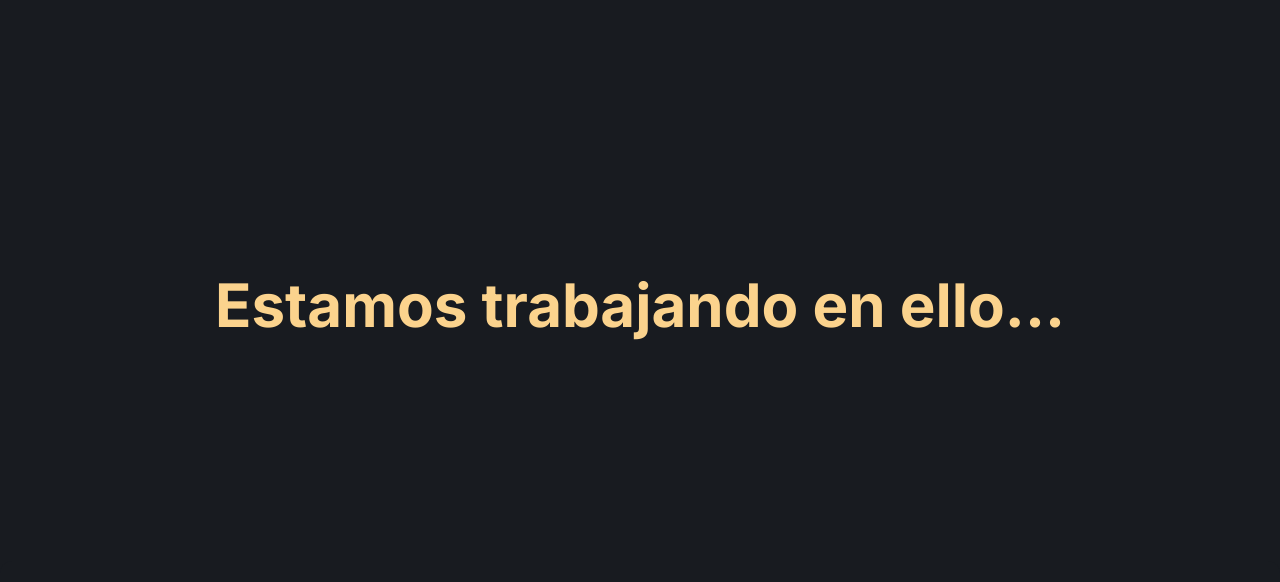
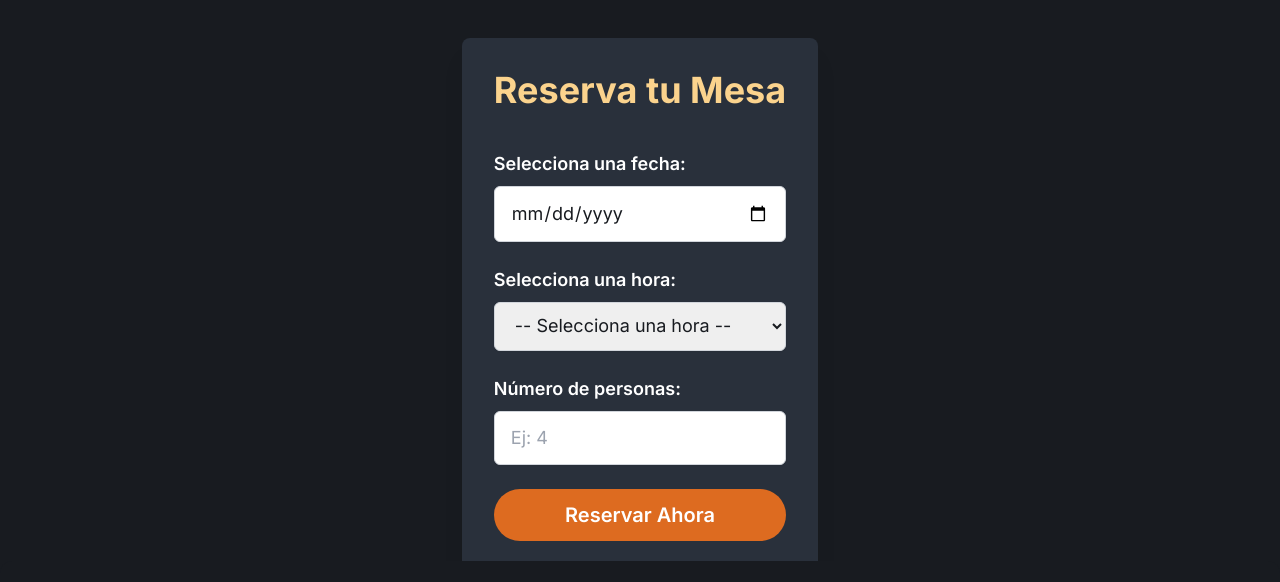
Before and after one commit to IsmaelSanchezRubio/TerraGabi, a plain HTML site: page reserva.html in a window 1280 px wide. Shown: the part 143-725 px from the top of the page. Drawn offline with nearby package versions, Linux system fonts and the light colour scheme.

Commit message:
implementacion reserva sin función

```diff
--- a/app.js
+++ b/app.js
@@ -270,7 +270,13 @@ document.addEventListener("DOMContentLoaded", () => {
           "Un decadente brownie de chocolate acompañado de un helado artesanal de sésamo negro coreano y una 'tierra' crujiente de pistachos.",
         price: "7,50",
         image: "assets/platos/20.png",
-        allergens: ["Gluten", "Lactosa", "Huevo", "Sésamo", "Frutos de cáscara (pistachos)"],
+        allergens: [
+          "Gluten",
+          "Lactosa",
+          "Huevo",
+          "Sésamo",
+          "Frutos de cáscara (pistachos)",
+        ],
       },
     ];
 
@@ -365,7 +371,9 @@ document.addEventListener("DOMContentLoaded", () => {
       const modal = document.getElementById("menu-item-modal");
       const modalImage = document.getElementById("modal-item-image");
       const modalName = document.getElementById("modal-item-name");
-      const modalDescription = document.getElementById("modal-item-description");
+      const modalDescription = document.getElementById(
+        "modal-item-description"
+      );
       const modalPrice = document.getElementById("modal-item-price");
       const modalAllergens = document.getElementById("modal-item-allergens");
 
@@ -432,19 +440,57 @@ document.addEventListener("DOMContentLoaded", () => {
 // Lógica para actualizar los enlaces del header en todas las páginas
 document.addEventListener("DOMContentLoaded", () => {
   // Selecciona todos los enlaces de navegación dentro del header
-  const navLinks = document.querySelectorAll('header nav a');
+  const navLinks = document.querySelectorAll("header nav a");
 
-  navLinks.forEach(link => {
+  navLinks.forEach((link) => {
     // Si el enlace es "Home", asegura que apunte a index.html
-    if (link.textContent.includes('Terra Gabi')) { // Usamos el texto del nombre del restaurante para el enlace de inicio
+    if (link.textContent.includes("Terra Gabi")) {
+      // Usamos el texto del nombre del restaurante para el enlace de inicio
       link.href = "index.html";
-    } else if (link.textContent === 'Carta') {
+    } else if (link.textContent === "Carta") {
       link.href = "carta.html";
-    } else if (link.textContent === 'Reserva de Mesa') {
+    } else if (link.textContent === "Reserva de Mesa") {
       // Ahora el enlace de reserva apunta a la nueva página reserva.html
       link.href = "reserva.html";
-    } else if (link.textContent === 'Contacto') {
+    } else if (link.textContent === "Contacto") {
       link.href = "contacto.html";
     }
   });
 });
+
+// Lógica para la funcionalidad de la reserva de mesa (específica de reserva.html)
+document.addEventListener("DOMContentLoaded", () => {
+  const horaSelect = document.getElementById("hora");
+
+  // Función para generar las opciones de hora
+  function generateTimeOptions() {
+    // Limpia las opciones existentes, excepto la primera (placeholder)
+    while (horaSelect.options.length > 1) {
+      horaSelect.remove(1);
+    }
+
+    // Horario de apertura del restaurante (¡AJUSTA ESTO CON EL HORARIO REAL!)
+    // Ejemplo: de 10:00 a 22:00 cada media hora
+    const openHour = 10; // Hora de apertura (ej: 10 para 10:00)
+    const closeHour = 22; // Hora de cierre (ej: 22 para 22:00)
+
+    // Bucle para generar las horas cada media hora
+    for (let h = openHour; h <= closeHour; h++) {
+      for (let m = 0; m < 60; m += 30) {
+        // Formatea la hora y los minutos para que tengan dos dígitos (ej: 09:00, 10:30)
+        const hour = String(h).padStart(2, "0");
+        const minute = String(m).padStart(2, "0");
+        const time = `${hour}:${minute}`;
+
+        // Crea una nueva opción para el selector
+        const option = document.createElement("option");
+        option.value = time;
+        option.textContent = time;
+        horaSelect.appendChild(option);
+      }
+    }
+  }
+
+  // Llama a la función para generar las opciones de hora cuando la página se carga
+  generateTimeOptions();
+});
--- a/reserva.html
+++ b/reserva.html
@@ -40,15 +40,84 @@
       </nav>
     </header>
 
-    <!-- Contenido Principal -->
+    <!-- Contenido Principal - Formulario de Reserva -->
     <main
       class="flex-grow flex items-center justify-center text-center px-6 py-12 md:py-16 mt-24"
     >
-      <h1
-        class="text-5xl md:text-6xl font-extrabold text-primary leading-tight"
+      <div
+        id="reserva-form"
+        class="bg-white p-8 rounded-lg shadow-xl max-w-lg w-full"
       >
-        Estamos trabajando en ello...
-      </h1>
+        <h1
+          class="text-4xl font-extrabold text-primary mb-6 animate-fade-in-down"
+        >
+          Reserva tu Mesa
+        </h1>
+        <form class="space-y-6" id="formulario-reserva">
+          <!-- Campo para la Fecha -->
+          <div>
+            <label
+              for="fecha"
+              class="block text-lg font-semibold text-white text-left mb-2"
+              >Selecciona una fecha:</label
+            >
+            <!-- Input de tipo date para el calendario -->
+            <input
+              type="date"
+              id="fecha"
+              name="fecha"
+              class="mt-1 block w-full px-4 py-3 border border-gray-300 rounded-md shadow-sm focus:ring-primary focus:border-primary sm:text-lg transition duration-200"
+              required
+            />
+          </div>
+
+          <!-- Campo para la Hora -->
+          <div>
+            <label
+              for="hora"
+              class="block text-lg font-semibold text-white text-left mb-2"
+              >Selecciona una hora:</label
+            >
+            <!-- Select para la hora, se llenará dinámicamente con JavaScript -->
+            <select
+              id="hora"
+              name="hora"
+              class="mt-1 block w-full px-4 py-3 border border-gray-300 rounded-md shadow-sm focus:ring-primary focus:border-primary sm:text-lg transition duration-200"
+              required
+            >
+              <option value="">-- Selecciona una hora --</option>
+            </select>
+          </div>
+
+          <!-- Campo para el Número de Personas -->
+          <div>
+            <label
+              for="personas"
+              class="block text-lg font-semibold text-white text-left mb-2"
+              >Número de personas:</label
+            >
+            <input
+              type="number"
+              id="personas"
+              name="personas"
+              min="1"
+              max="10"
+              class="mt-1 block w-full px-4 py-3 border border-gray-300 rounded-md shadow-sm focus:ring-primary focus:border-primary sm:text-lg transition duration-200"
+              placeholder="Ej: 4"
+              required
+            />
+          </div>
+
+          <!-- Botón de Enviar (sin funcionalidad por ahora) -->
+          <button
+            id="submit-button"
+            type="submit"
+            class="w-full bg-primary text-white py-3 px-4 rounded-md hover:bg-primary-hover focus:outline-none focus:ring-2 focus:ring-primary focus:ring-offset-2 text-xl font-bold transition duration-300 ease-in-out transform hover:scale-105"
+          >
+            Reservar Ahora
+          </button>
+        </form>
+      </div>
     </main>
 
     <!-- Footer de la Página -->
--- a/styles.css
+++ b/styles.css
@@ -385,3 +385,22 @@ body {
     margin-bottom: 1rem; /* Espacio debajo de la lista de alérgenos */
   }
 }
+
+#reserva-form {
+  display: flex;
+  flex-direction: column;
+  gap: 1rem; /* Espacio entre los campos del formulario */
+  background-color: var(--color-gray-800); /* Fondo oscuro para el formulario */
+  padding: 2rem; /* Espacio interno del formulario */
+}
+#formulario-reserva{
+  color: var(--color-gray-900); /* Color del texto del formulario */
+}
+#submit-button {
+  background-color: var(--color-yellow-600); /* Color del botón de reserva */
+  color: white; /* Color del texto del botón */
+  padding: 0.75rem 1.5rem; /* Espacio interno del botón */
+  border-radius: 9999px; /* Bordes redondeados */
+  font-weight: 600; /* Peso de la fuente */
+  text-align: center; /* Centra el texto en el botón */
+}
```
